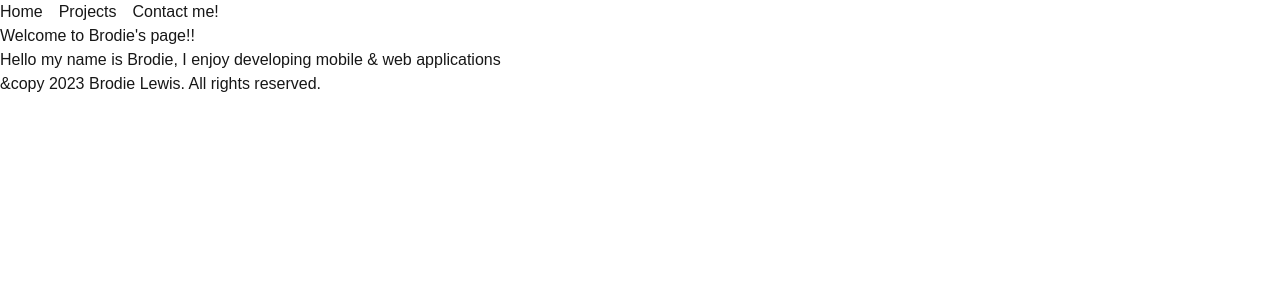
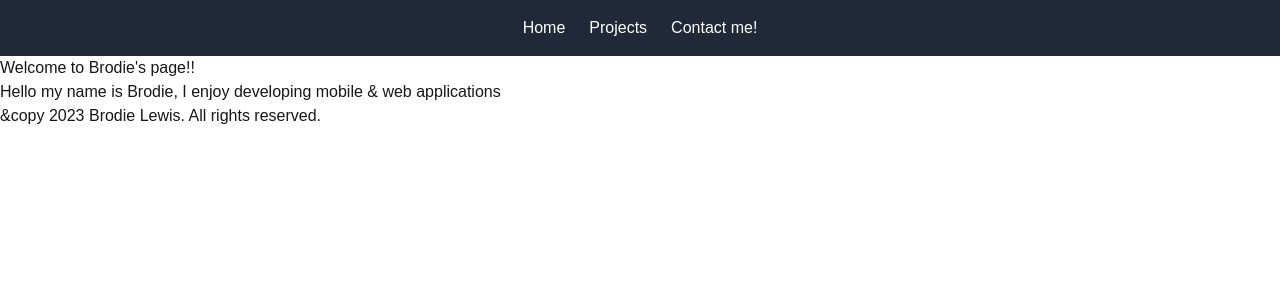
Before and after one commit to lewi0239/my-portfolio, a Next.js app: page / in a window 1280 px wide. Shown: the top 300 px of the page. Built offline with nearby package versions, Linux system fonts and the light colour scheme.

Commit message:
fixed navbar

```diff
--- a/app/components/Navbar.tsx
+++ b/app/components/Navbar.tsx
@@ -1,8 +1,8 @@
 const NavBar = () => {
   return (
-    <div>
-      <nav className="flex-auto items-center justify-center">
-        <ul className="flex space-x-4">
+    <div className="bg-gray-800 p-4 border-solid">
+      <nav className="flex justify-center">
+        <ul className="flex flex-col md:flex-row space-y-2 md:space-y-0 md:space-x-6 text-white">
           {" "}
           {/* Apply flexbox and spacing */}
           <li>
```
